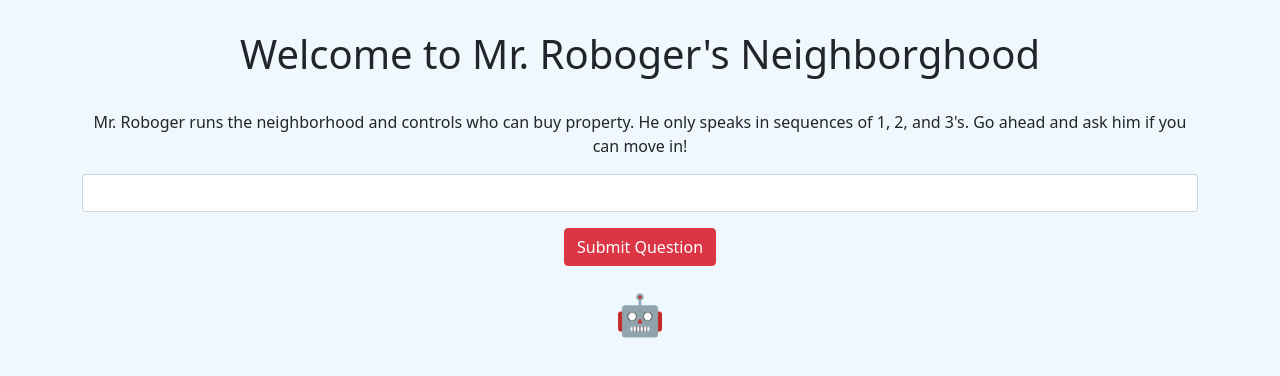
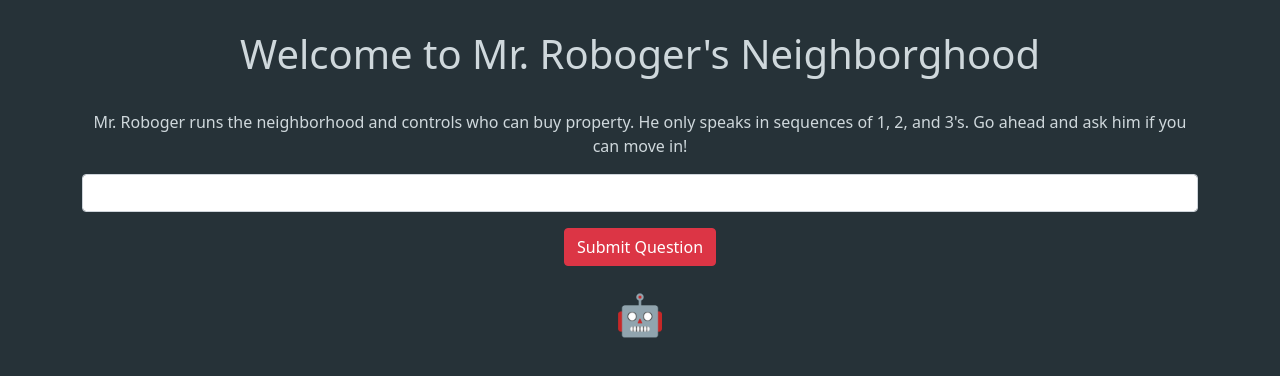
Before and after one commit to JesseDWhite/mr-robogers-neighborhood, a plain HTML site: page index.html in a window 1280 px wide. Drawn offline with nearby package versions, Linux system fonts and the light colour scheme.

Commit message:
change the background of the page.

```diff
--- a/css/styles.css
+++ b/css/styles.css
@@ -1,7 +1,8 @@
 body {
     margin: 30px;
-    background-color: aliceblue;
+    background-color: #263238;
     text-align: center;
+    color: #CFD8DC;
 }
 #response {
     font-size: 25px;
```
